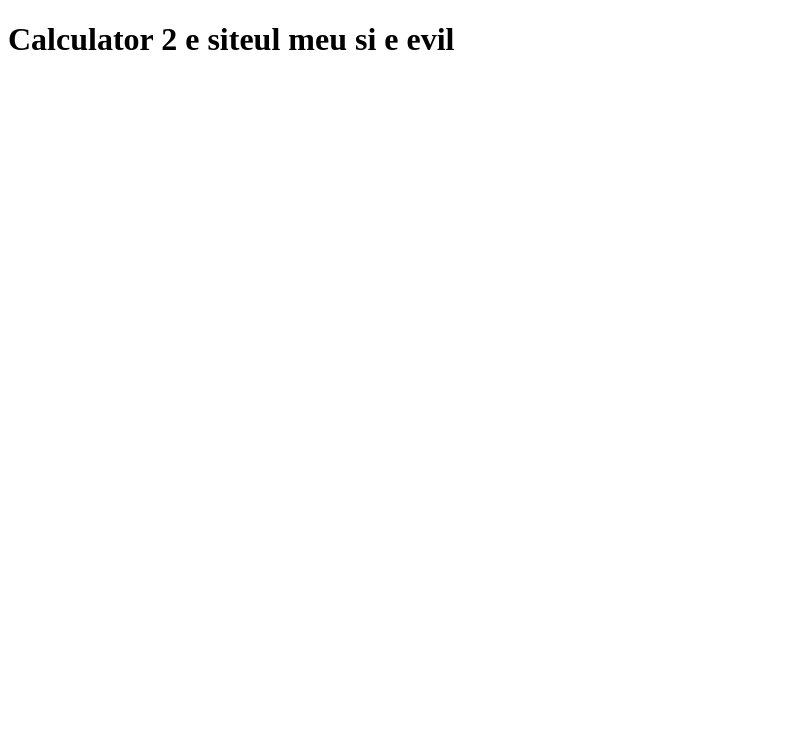
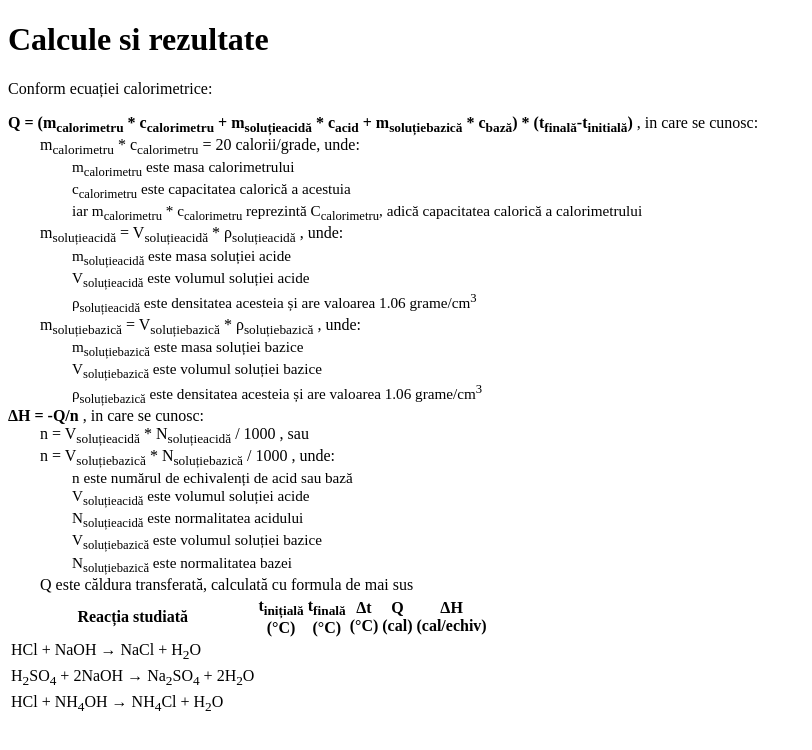
Before and after one commit to MonsieurLazar/termochimie-efect-termic, a SvelteKit app: page /calculator in a window 1280 px wide. Shown: the top 750 px of the page, without its empty margins (0-812 px from the left). Built offline with nearby package versions, Linux system fonts and the light colour scheme.

Commit message:
calcule si o parte din tabel

```diff
--- a/src/routes/calculator/+page.svelte
+++ b/src/routes/calculator/+page.svelte
@@ -2,4 +2,105 @@
 
 </script>
 
-<h1>Calculator 2 e siteul meu si e evil</h1>
+<h1><strong>Calcule si rezultate</strong></h1>
+<p>Conform ecuației calorimetrice:</p>
+<div>
+    <span class = "formula">
+        Q = (m<sub>calorimetru</sub> * c<sub>calorimetru</sub> + m<sub>soluțieacidă</sub> * c<sub>acid</sub> + m<sub>soluțiebazică</sub> * c<sub>bază</sub>) * (t<sub>finală</sub>-t<sub>initială</sub>)
+    </span>
+    <span>
+        , in care se cunosc:
+    </span>
+</div>
+<div class = "initial_values">
+    <div>m<sub>calorimetru</sub> * c<sub>calorimetru</sub> = 20 calorii/grade, unde:</div>
+</div>
+<div class = "secondary_values">
+    <div>m<sub>calorimetru</sub> este masa calorimetrului</div>
+    <div>c<sub>calorimetru</sub> este capacitatea calorică a acestuia</div>
+    <div>iar m<sub>calorimetru</sub> * c<sub>calorimetru</sub> reprezintă C<sub>calorimetru</sub>, adică capacitatea calorică a calorimetrului</div>
+</div>
+<div class = "initial_values">
+    <div>m<sub>soluțieacidă</sub> = V<sub>soluțieacidă</sub> * &rho;<sub>soluțieacidă</sub> , unde:</div>
+</div>
+<div class = "secondary_values">
+    <div>m<sub>soluțieacidă</sub> este masa soluției acide</div>
+    <div>V<sub>soluțieacidă</sub> este volumul soluției acide</div>
+    <div>&rho;<sub>soluțieacidă</sub> este densitatea acesteia și are valoarea 1.06 grame/cm<sup>3</sup></div>
+</div>
+<div class = "initial_values">
+    <div>m<sub>soluțiebazică</sub> = V<sub>soluțiebazică</sub> * &rho;<sub>soluțiebazică</sub> , unde:</div>
+</div>
+<div class = "secondary_values">
+    <div>m<sub>soluțiebazică</sub> este masa soluției bazice</div>
+    <div>V<sub>soluțiebazică</sub> este volumul soluției bazice</div>
+    <div>&rho;<sub>soluțiebazică</sub> este densitatea acesteia și are valoarea 1.06 grame/cm<sup>3</sup></div>
+</div>
+<div>
+    <span class = "formula">
+        &Delta;H = -Q/n
+    </span>
+    <span>
+        , in care se cunosc:
+    </span>
+</div>
+<div class = "initial_values">
+    <div>n = V<sub>soluțieacidă</sub> * N<sub>soluțieacidă</sub> / 1000 , sau</div>
+    <div>n = V<sub>soluțiebazică</sub> * N<sub>soluțiebazică</sub> / 1000 , unde:</div>
+</div>
+<div class = "secondary_values">
+    <div>n este numărul de echivalenți de acid sau bază</div>
+    <div>V<sub>soluțieacidă</sub> este volumul soluției acide</div>
+    <div>N<sub>soluțieacidă</sub> este normalitatea acidului</div>
+    <div>V<sub>soluțiebazică</sub> este volumul soluției bazice</div>
+    <div>N<sub>soluțiebazică</sub> este normalitatea bazei</div>
+</div>
+<div class = "initial_values">
+    <div>Q este căldura transferată, calculată cu formula de mai sus</div>
+</div>
+
+<div>
+  <table>
+    <thead>
+      <tr>
+        <th>Reacția studiată</th>
+        <th>t<sub>inițială</sub><br />(°C)</th>
+        <th>t<sub>finală</sub><br />(°C)</th>
+        <th>&Delta;t<br />(°C)</th>
+        <th>Q<br />(cal)</th>
+        <th>&Delta;H<br />(cal/echiv)</th>
+      </tr>
+    </thead>
+    <tbody>
+      <tr>
+        <td>HCl + NaOH &rarr; NaCl + H<sub>2</sub>O</td>
+        <td></td><td></td><td></td><td></td><td></td>
+      </tr>
+      <tr>
+        <td>H<sub>2</sub>SO<sub>4</sub> + 2NaOH &rarr; Na<sub>2</sub>SO<sub>4</sub> + 2H<sub>2</sub>O</td>
+        <td></td><td></td><td></td><td></td><td></td>
+      </tr>
+      <tr>
+        <td>HCl + NH<sub>4</sub>OH &rarr; NH<sub>4</sub>Cl + H<sub>2</sub>O</td>
+        <td></td><td></td><td></td><td></td><td></td>
+      </tr>
+    </tbody>
+  </table>
+</div>
+
+<style>
+
+    .formula
+    {
+        font-weight: bold;
+    }
+    .initial_values
+    {
+        padding-left: 2rem;
+    }
+    .secondary_values
+    {
+        font-size: 0.95em;
+        padding-left: 4rem;
+    }
+</style>
```
